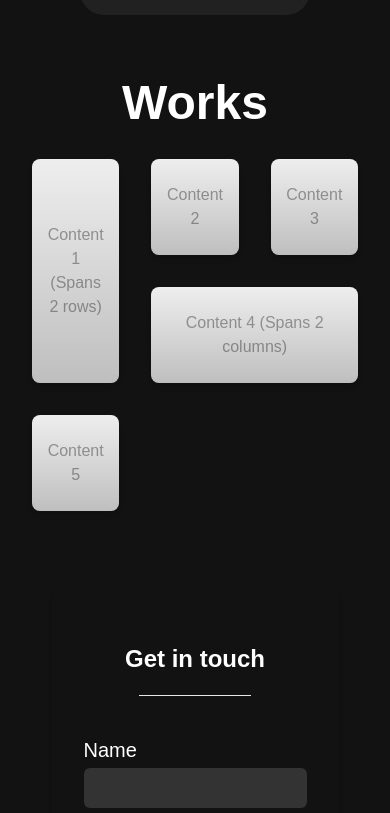
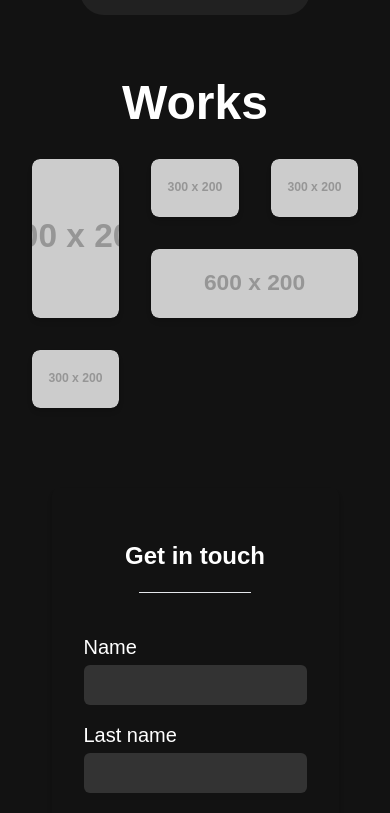
Before and after one commit to Natink1/My-Portfolio, a React (Vite) app: page / in a window 390 px wide. Shown: the part 5641-6454 px from the top of the page. Built offline with nearby package versions, Linux system fonts and the light colour scheme.

Commit message:
Responsiveness

```diff
--- a/src/components/Works.jsx
+++ b/src/components/Works.jsx
@@ -1,46 +1,67 @@
-import React from 'react';
+import React from "react";
 
 const Works = () => {
   return (
-
-    <div id="Works" className=" flex flex-col items-center p-8">
+    <div id="Works" className="flex flex-col items-center p-8">
       <h1 className="text-white text-5xl font-bold mb-8">Works</h1>
       <div className="grid grid-cols-3 gap-8">
-
-        <div className="bg-[#eee] rounded-lg shadow-md p-6 flex items-center justify-center text-center
-                     row-span-2 relative overflow-hidden transition transform duration-200 hover:scale-105">
-          <p className="text-[#999]">Content 1 (Spans 2 rows)</p>
-          <div className="absolute inset-0 bg-gradient-to-b from-transparent to-black opacity-20"></div> {/* Gradient overlay */}
+        <div
+          className="rounded-lg shadow-md flex items-center justify-center text-center
+                 row-span-2 relative overflow-hidden transition transform duration-200 hover:scale-105"
+        >
+          <img
+            src="https://via.placeholder.com/300x200"
+            alt="Content 1"
+            className="w-full h-full object-cover rounded-lg"
+          />
         </div>
 
-        <div className="bg-[#eee] rounded-lg shadow-md p-6 flex items-center justify-center text-center
-                     relative overflow-hidden transition transform duration-200 hover:scale-105">
-          <p className="text-[#999]">Content 2</p>
-          <div className="absolute inset-0 bg-gradient-to-b from-transparent to-black opacity-20"></div> {/* Gradient overlay */}
+        <div
+          className="rounded-lg shadow-md flex items-center justify-center text-center
+                 relative overflow-hidden transition transform duration-200 hover:scale-105"
+        >
+          <img
+            src="https://via.placeholder.com/300x200"
+            alt="Content 2"
+            className="w-full h-full object-cover rounded-lg"
+          />
         </div>
 
-
-        <div className="bg-[#eee] rounded-lg shadow-md p-6 flex items-center justify-center text-center
-                     relative overflow-hidden transition transform duration-200 hover:scale-105">
-          <p className="text-[#999]">Content 3</p>
-          <div className="absolute inset-0 bg-gradient-to-b from-transparent to-black opacity-20"></div> {/* Gradient overlay */}
+        <div
+          className="rounded-lg shadow-md flex items-center justify-center text-center
+                 relative overflow-hidden transition transform duration-200 hover:scale-105"
+        >
+          <img
+            src="https://via.placeholder.com/300x200"
+            alt="Content 3"
+            className="w-full h-full object-cover rounded-lg"
+          />
         </div>
 
-        <div className="bg-[#eee] rounded-lg shadow-md p-6 flex items-center justify-center text-center
-                     col-span-2 relative overflow-hidden transition transform duration-200 hover:scale-105">
-          <p className="text-[#999]">Content 4 (Spans 2 columns)</p>
-          <div className="absolute inset-0 bg-gradient-to-b from-transparent to-black opacity-20"></div> {/* Gradient overlay */}
+        <div
+          className="rounded-lg shadow-md flex items-center justify-center text-center
+                 col-span-2 relative overflow-hidden transition transform duration-200 hover:scale-105"
+        >
+          <img
+            src="https://via.placeholder.com/600x200"
+            alt="Content 4"
+            className="w-full h-full object-cover rounded-lg"
+          />
         </div>
 
-        <div className="bg-[#eee] rounded-lg shadow-md p-6 flex items-center justify-center text-center
-                     relative overflow-hidden transition transform duration-200 hover:scale-105">
-          <p className="text-[#999]">Content 5</p>
-          <div className="absolute inset-0 bg-gradient-to-b from-transparent to-black opacity-20"></div> {/* Gradient overlay */}
+        <div
+          className="rounded-lg shadow-md flex items-center justify-center text-center
+                 relative overflow-hidden transition transform duration-200 hover:scale-105"
+        >
+          <img
+            src="https://via.placeholder.com/300x200"
+            alt="Content 5"
+            className="w-full h-full object-cover rounded-lg"
+          />
         </div>
       </div>
     </div>
   );
 };
 
-
 export default Works;
```
